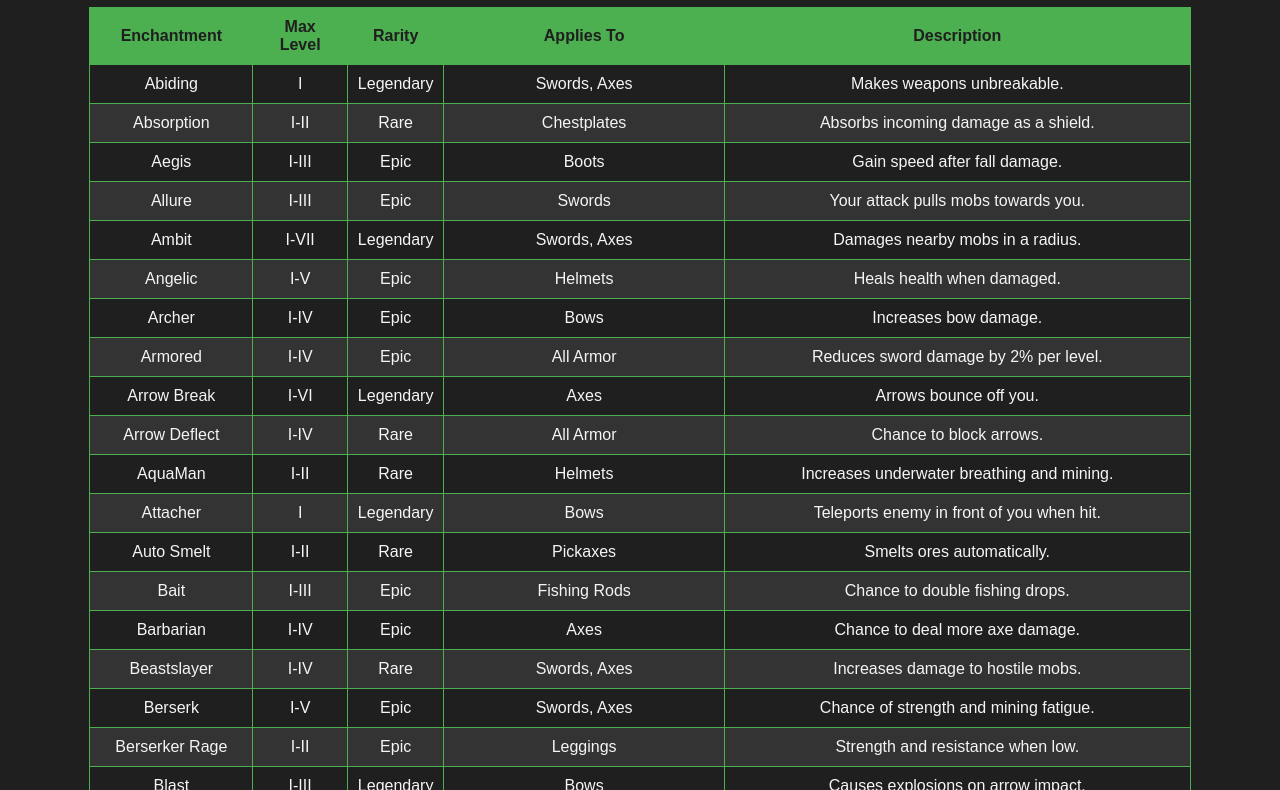
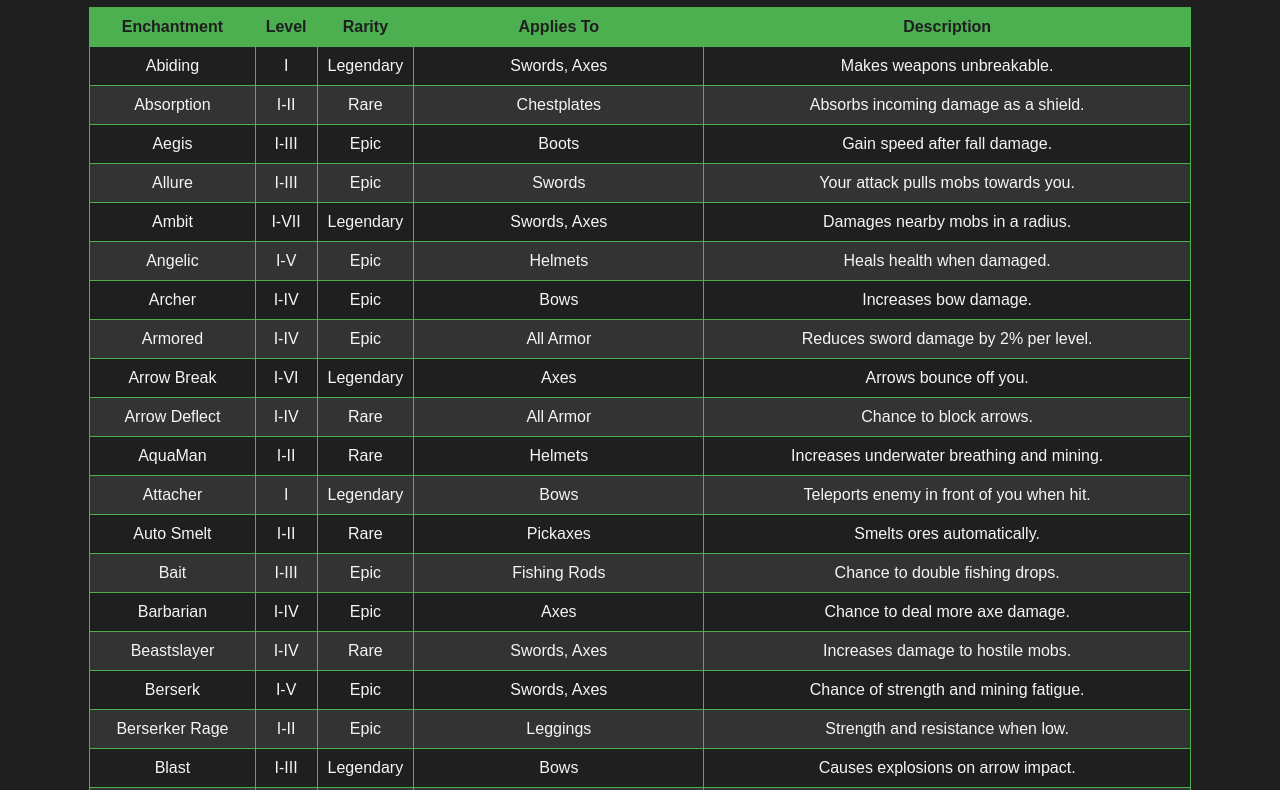
Before and after one commit to kiwwwii-CE/custom-enchantments, a plain HTML site: page index.html in a window 1280 px wide. Shown: the part 101-891 px from the top of the page. Drawn offline with Linux system fonts and the light colour scheme.

Commit message:
Update index.html

```diff
--- a/index.html
+++ b/index.html
@@ -42,7 +42,7 @@
         <thead>
             <tr>
                 <th>Enchantment</th>
-                <th>Max Level</th>
+                <th>Level</th>
                 <th>Rarity</th>
                 <th>Applies To</th>
                 <th>Description</th>
```
